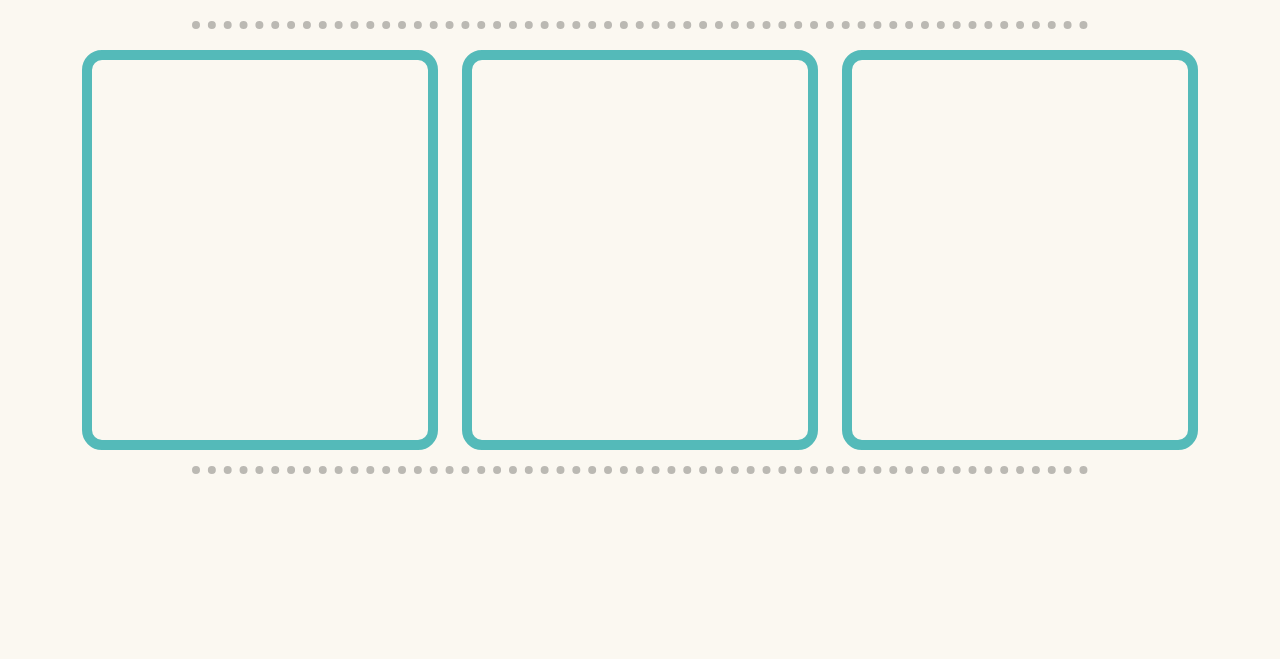
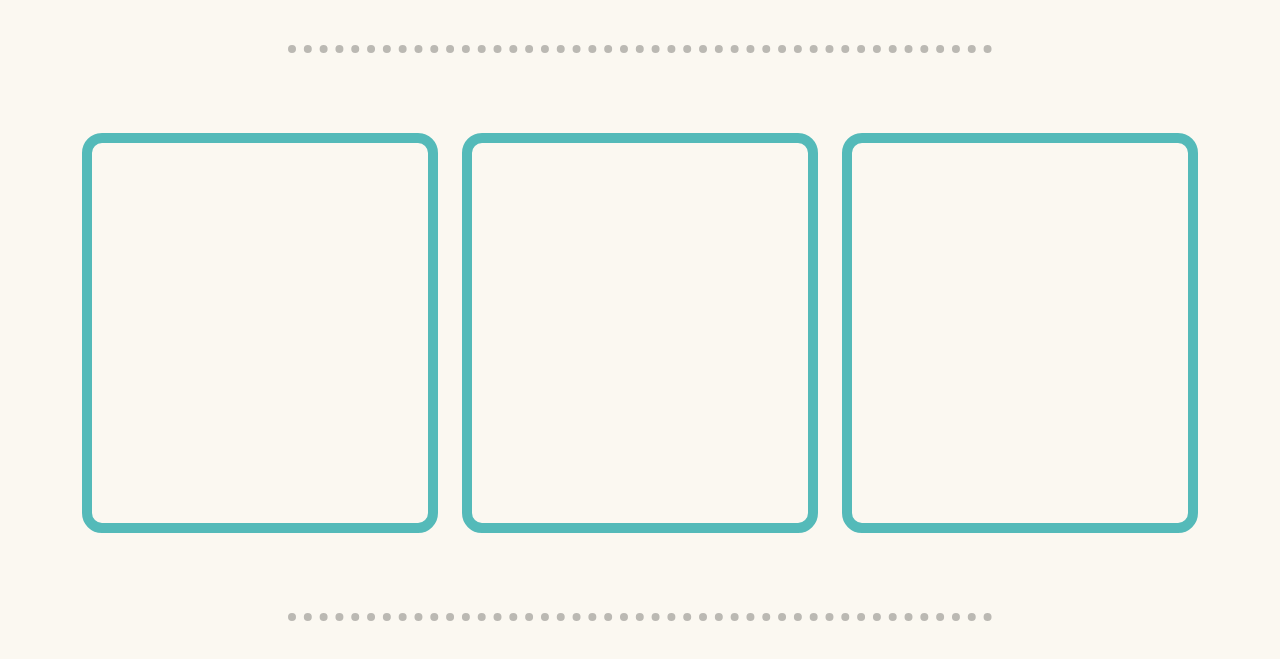
Before and after one commit to BenjaminCerninak/coffeeshop, a plain HTML site: page index.html in a window 1280 px wide. Shown: the part 121-780 px from the top of the page. Drawn offline with nearby package versions, Linux system fonts and the light colour scheme.

Commit message:
added some style in style css

```diff
--- a/style.css
+++ b/style.css
@@ -13,12 +13,15 @@ body {
   border: 10px solid #54bab9;
   height: 400px;
   padding: 5px;
+
   /* border: 2px solid black; */
-  margin-top: 5px;
+  margin: 40px 0;
 }
 
 hr {
-  width: 70%;
+  margin-top: 40px;
+  margin-bottom: 40px;
+  width: 55%;
   margin-left: auto;
   margin-right: auto;
   border-top: 0.5em dotted black;
```
